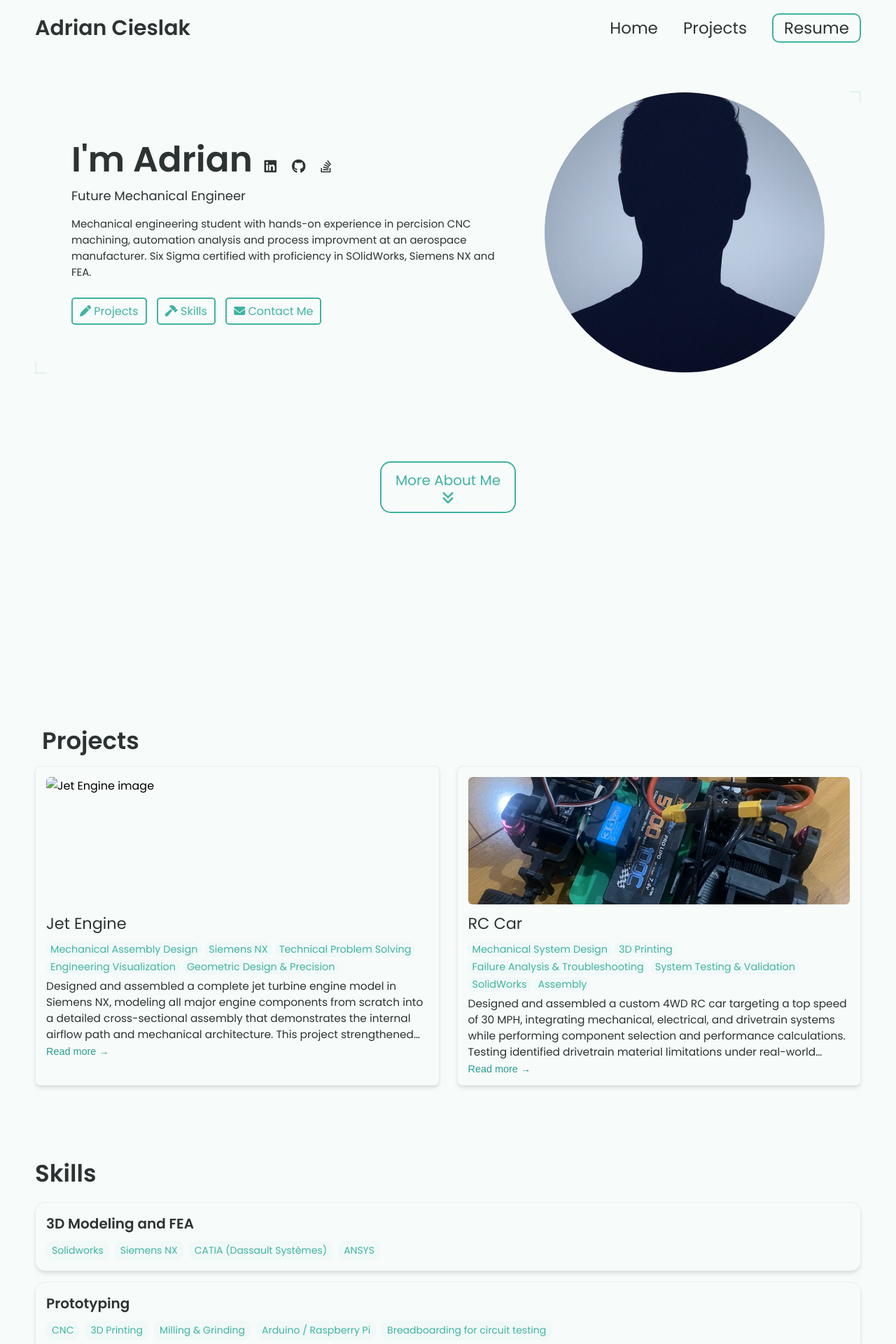
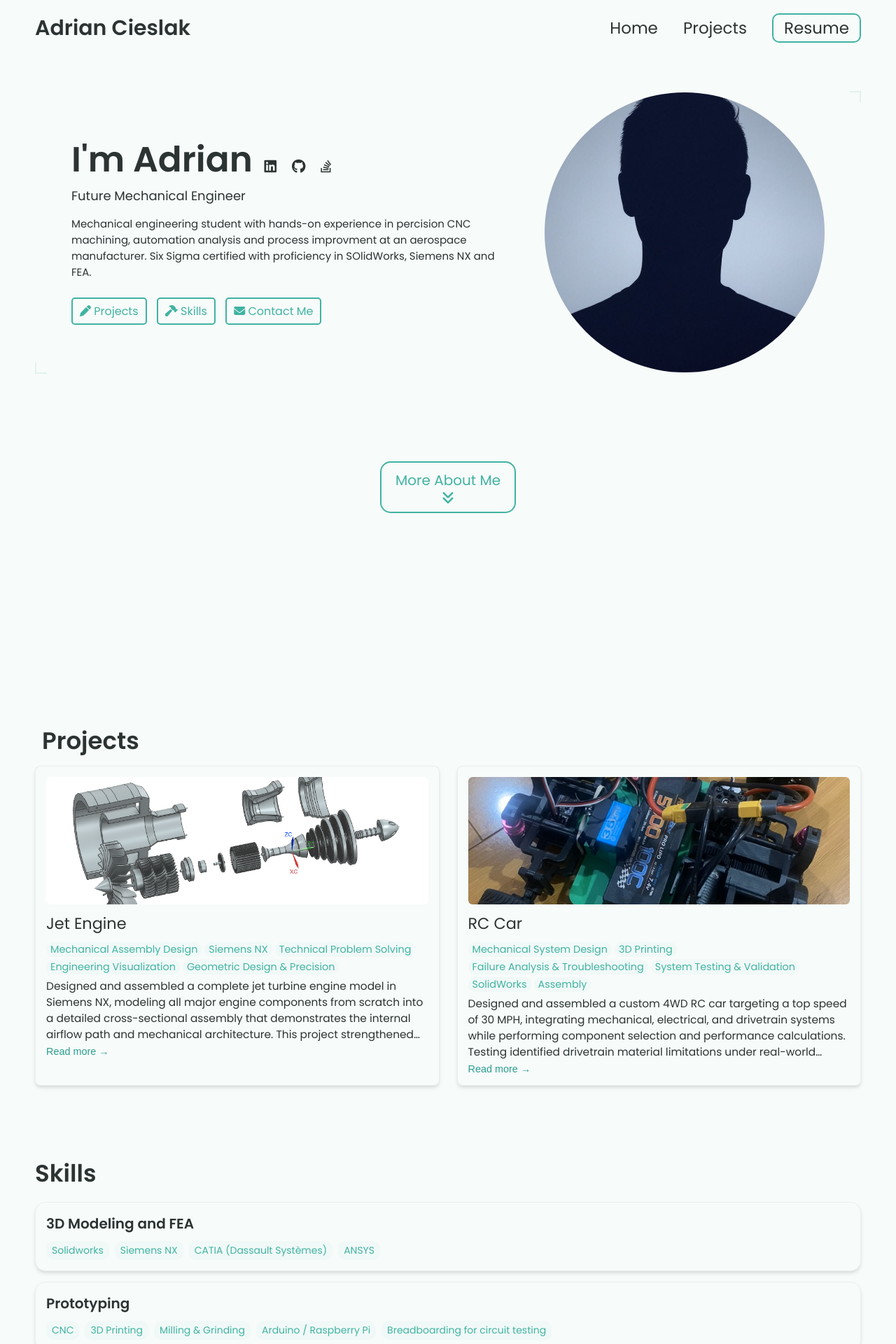
Before and after one commit to AdrianCieslak0423/AdrianCieslak0423.github.io, a Jekyll site: the page built from index.html, in a window 1280 px wide. Shown: the top 1920 px of the page at 70% size. Built offline with Jekyll 4.4.1, drawn with Linux system fonts in a browser that asks for light colours.

Commit message:
Update main image path in index.md

```diff
--- a/_projects/Jet Engine Design/index.md
+++ b/_projects/Jet Engine Design/index.md
@@ -8,5 +8,5 @@ skills:
 - Technical Problem Solving
 - Engineering Visualization
 - Geometric Design & Precision
-main-image: /
+main-image: /JE Explosion.png
 ---
```
